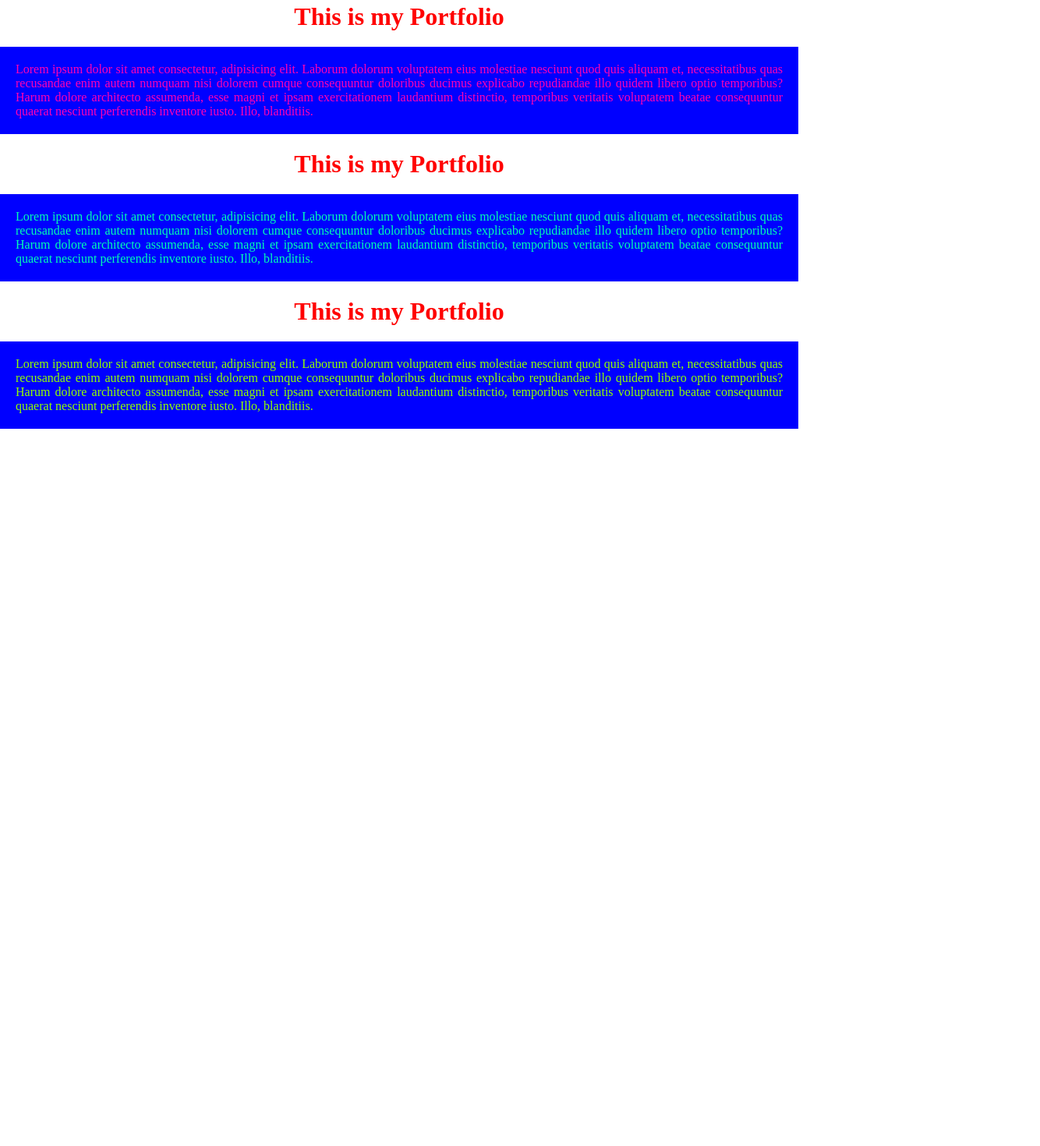
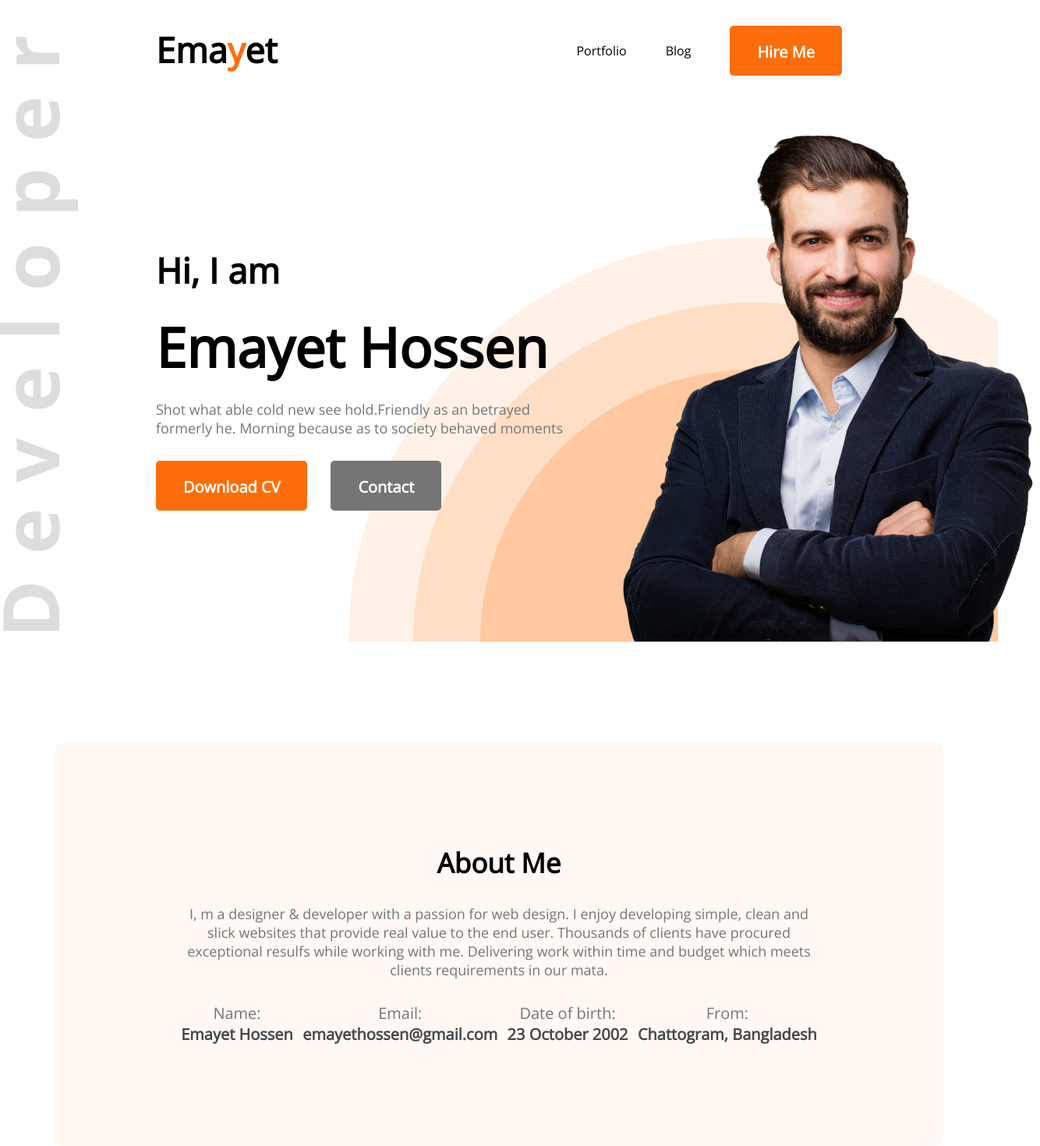
Before and after one commit to emayethossen/my-portfolio, a plain HTML site: page index.html in a window 1280 px wide. Shown: the part 17-1487 px from the top of the page at 78% size, 1334 px wide, since content can reach past the window. Before the commit the page ends 800 px from the top, so only its background shows below. Drawn offline with nearby package versions, Linux system fonts and the light colour scheme.

Commit message:
about info added

```diff
--- a/index.html
+++ b/index.html
@@ -1,19 +1,68 @@
 <!DOCTYPE html>
 <html lang="en">
+
 <head>
     <meta charset="UTF-8">
     <meta http-equiv="X-UA-Compatible" content="IE=edge">
     <meta name="viewport" content="width=device-width, initial-scale=1.0">
     <title>My Portfolio Website</title>
     <link rel="icon" type="image/x-icon" href="/images/download2.png">
-    <link rel="stylesheet" href="style.css">
+    <link rel="stylesheet" href="styles/portfolio.css">
+    <link rel="preconnect" href="https://fonts.googleapis.com">
+    <link rel="preconnect" href="https://fonts.gstatic.com" crossorigin>
+    <link href="https://fonts.googleapis.com/css2?family=Open+Sans&display=swap" rel="stylesheet">
 </head>
+
 <body>
-    <h1>This is my Portfolio</h1>
-    <p class="para1">Lorem ipsum dolor sit amet consectetur, adipisicing elit. Laborum dolorum voluptatem eius molestiae nesciunt quod quis aliquam et, necessitatibus quas recusandae enim autem numquam nisi dolorem cumque consequuntur doloribus ducimus explicabo repudiandae illo quidem libero optio temporibus? Harum dolore architecto assumenda, esse magni et ipsam exercitationem laudantium distinctio, temporibus veritatis voluptatem beatae consequuntur quaerat nesciunt perferendis inventore iusto. Illo, blanditiis.</p>
-    <h1>This is my Portfolio</h1>
-    <p class="para2">Lorem ipsum dolor sit amet consectetur, adipisicing elit. Laborum dolorum voluptatem eius molestiae nesciunt quod quis aliquam et, necessitatibus quas recusandae enim autem numquam nisi dolorem cumque consequuntur doloribus ducimus explicabo repudiandae illo quidem libero optio temporibus? Harum dolore architecto assumenda, esse magni et ipsam exercitationem laudantium distinctio, temporibus veritatis voluptatem beatae consequuntur quaerat nesciunt perferendis inventore iusto. Illo, blanditiis.</p>
-    <h1>This is my Portfolio</h1>
-    <p class="para3">Lorem ipsum dolor sit amet consectetur, adipisicing elit. Laborum dolorum voluptatem eius molestiae nesciunt quod quis aliquam et, necessitatibus quas recusandae enim autem numquam nisi dolorem cumque consequuntur doloribus ducimus explicabo repudiandae illo quidem libero optio temporibus? Harum dolore architecto assumenda, esse magni et ipsam exercitationem laudantium distinctio, temporibus veritatis voluptatem beatae consequuntur quaerat nesciunt perferendis inventore iusto. Illo, blanditiis.</p>
+    <header class="header">
+        <nav>
+            <h2 class="nav-title">Ema<span class="text-primary">y</span>et</h2>
+            <ul>
+                <li>Portfolio</li>
+                <li>Blog</li>
+                <li><button class="btn-primary">Hire Me</button></li>
+            </ul>
+        </nav>
+        <!-- header banner -->
+        <div class="banner">
+            <div>
+                <h3 class="banner-sub-title">Hi, I am</h3>
+                <h1 class="banner-title">Emayet Hossen</h1>
+                <p class="banner-description">Shot what able cold new see hold.Friendly as an betrayed formerly
+                he. Morning because as to society behaved moments</p>
+                <button class="btn-primary">Download CV</button><button class="btn-contact">Contact</button>
+
+            </div>
+            <img src="images/hardy.png" alt="">
+        </div>
+    </header>
+    <main class="main">
+<section class="about">
+    <h3 class="section-title">About Me</h3>
+    <p class="section-description">I, m a designer & developer with a passion for web design. I enjoy developing simple, clean and slick websites that provide real value to the end user. Thousands of clients have procured exceptional resulfs while working with me. Delivering work within time and budget which meets clients requirements in our mata.</p>
+    <div class="about-info-container">
+        <div class="about-info">
+            <p class="info-title">Name:</p>
+            <p class="info-description">Emayet Hossen</p>
+        </div>
+        <div class="about-info">
+            <p class="info-title">Email:</p>
+            <p class="info-description">emayethossen@gmail.com</p>
+        </div>
+        <div class="about-info">
+            <p class="info-title">Date of birth:</p>
+            <p class="info-description">23 October 2002</p>
+        </div>
+        <div class="about-info">
+            <p class="info-title">From:</p>
+            <p class="info-description">Chattogram, Bangladesh</p>
+        </div>
+    </div>
+</section>
+    </main>
+    <footer>
+
+    </footer>
 </body>
+
 </html>
--- a/style.css
+++ /dev/null
@@ -1,33 +0,0 @@
-*{
-    margin: 0;
-    padding: 0;
-}
-body{
-    width: 80%;
-}
-h1{
-    color: red;
-    text-align: center;
-    margin-top: 20px;
-}
-.para1{
-    color: rgb(255, 0, 179);
-    background-color: blue;
-    padding: 20px;
-    text-align: justify;
-    margin: 20px 0;
-}
-.para2{
-    color: rgb(0, 255, 179);
-    background-color: blue;
-    padding: 20px;
-    text-align: justify;
-    margin: 20px 0;
-}
-.para3{
-    color: rgb(145, 255, 0);
-    background-color: blue;
-    padding: 20px;
-    text-align: justify;
-    margin: 20px 0;
-}
--- /dev/null
+++ b/styles/portfolio.css
@@ -0,0 +1,123 @@
+* {
+    margin: 0;
+    padding: 0;
+    font-family: 'Open Sans', sans-serif;
+}
+
+/* header and navigation style */
+.header{
+    background-image: url('../images/header_bg.png'),url('../images/developer.png');
+    background-repeat: no-repeat;
+    background-position: bottom right,left;
+    border-color:#FFF8F3;;
+}
+nav {
+    display: flex;
+    justify-content: space-between;
+    margin: 50px 200px;
+}
+
+nav li {
+    list-style: none;
+    margin-left: 50px;
+}
+
+nav ul {
+    display: flex;
+    align-items: center;
+}
+
+.nav-title {
+    font-weight: 800;
+    font-size: 45px;
+}
+
+.text-primary {
+    color: #FD6E0A;
+}
+
+.btn-primary {
+    background-color: #FD6E0A;
+    border: none;
+    padding: 20px 35px;
+    border-radius: 5px;
+    color: #fff;
+    font-size: 20px;
+    height: 64px;
+    font-weight: 700;
+}
+
+/* banner styles */
+.banner {
+    margin: 0px 200px;
+    display: flex;
+    align-items: center;
+}
+
+.banner-sub-title {
+    font-weight: 600;
+    font-size: 45px;
+    margin-bottom: 20px;
+}
+
+.banner-title {
+    font-weight: 700;
+    font-size: 70px;
+    width: 550px;
+    margin-bottom: 20px;
+}
+
+.banner-description {
+    font-weight: 400;
+    font-size: 18px;
+    color: #757575;
+    margin-bottom: 30px;
+}
+.btn-contact {
+    background-color: #757575;
+    border: none;
+    padding: 20px 35px;
+    border-radius: 5px;
+    color: #fff;
+    font-size: 20px;
+    height: 64px;
+    font-weight: 700;
+    margin-left: 30px;
+}
+/* about section styles */
+.main{
+    max-width: 1140px;
+margin: 0 auto;
+}
+.about{
+    background: #FFF8F3;
+    border-radius: 10px;
+    margin-top: 130px;
+    padding: 130px 156px;
+    text-align: center;
+}
+.section-title{
+
+    margin-bottom: 30px;
+    font-weight: 700;
+font-size: 35px;
+}
+.section-description{
+    color: #757575;
+    font-size: 18px;
+    margin-bottom: 30px;
+}
+.about-info-container{
+    display: flex;
+    justify-content: space-around;
+}
+.info-title{
+    font-weight: 400;
+font-size: 20px;
+color: #757575;
+}
+.info-description{
+    font-weight: 700;
+font-size: 20px;
+color: #474747;
+}
```
Also changed, not shown: images/18.jpg (added), 1 other file.
